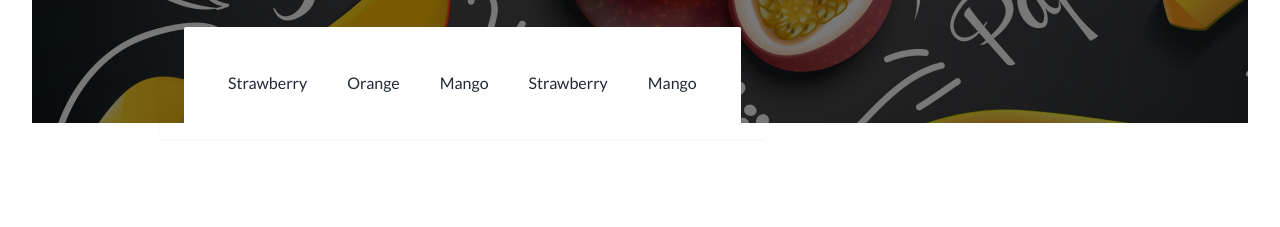
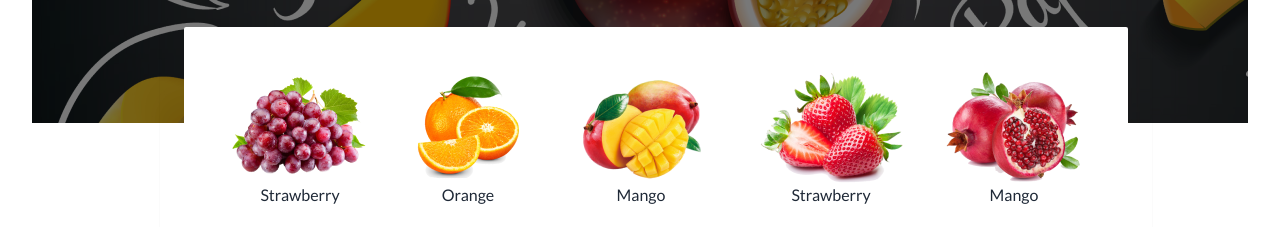
Before and after one commit to Mdforidulislam/fruit-brust, a plain HTML site: page index.html in a window 1280 px wide. Shown: the part 573-800 px from the top of the page. Drawn offline with nearby package versions, Linux system fonts and the light colour scheme; the site is published under a folder, as on GitHub Pages, so addresses that start at the root find nothing.

Commit message:
images problms solve

```diff
--- a/index.html
+++ b/index.html
@@ -233,23 +233,23 @@
                 class="bg-white p-11 rounded-sm flex flex-wrap gap-10 justify-center"
               >
                 <div class="text-center">
-                  <img src="/images/fruit1.png" alt="" />
+                  <img src="./images/fruit1.png" alt="" />
                   <h5>Strawberry</h5>
                 </div>
                 <div class="text-center">
-                  <img src="/images/fruit2.png" alt="" />
+                  <img src="./images/fruit2.png" alt="" />
                   <h5>Orange</h5>
                 </div>
                 <div class="text-center">
-                  <img src="/images/fruit3.png" alt="" />
+                  <img src="./images/fruit3.png" alt="" />
                   <h5>Mango</h5>
                 </div>
                 <div class="text-center">
-                  <img src="/images/fruit4.png" alt="" />
+                  <img src="./images/fruit4.png" alt="" />
                   <h5>Strawberry</h5>
                 </div>
                 <div class="text-center">
-                  <img src="/images/fruit5.png" alt="" />
+                  <img src="./images/fruit5.png" alt="" />
                   <h5>Mango</h5>
                 </div>
               </div>
```
